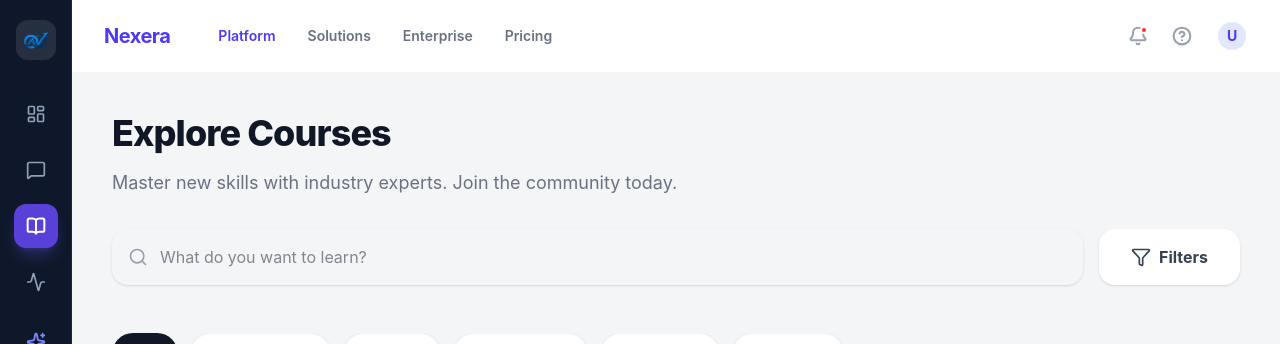
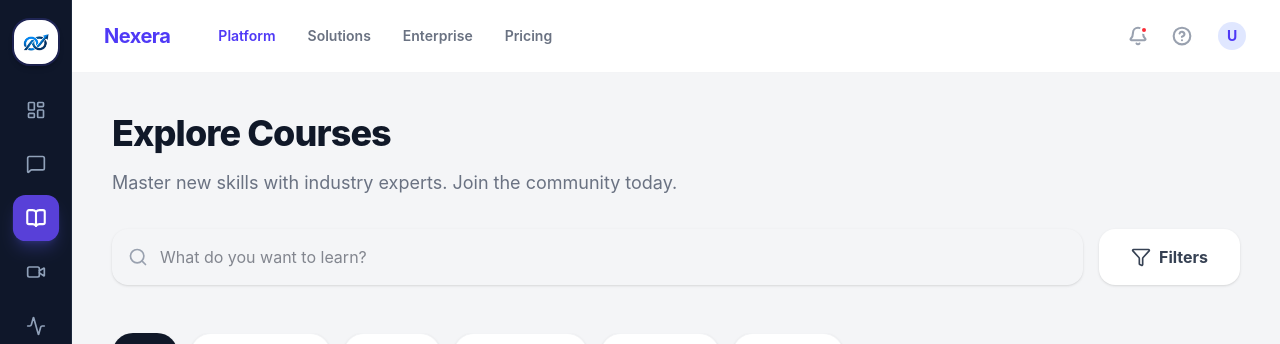
Before and after one commit to kavyareddy1313/Nexera, a React (Vite) app in the folder Frontend/: page /courses in a window 1280 px wide. Shown: the top 344 px of the page. Built offline with nearby package versions, Linux system fonts and the light colour scheme; no server answers; sample sign-in values are in the browser's storage.

Commit message:
Fix logo visibility with high-contrast card and unify global navigation rail across pages

```diff
--- a/Frontend/src/components/layout/GlobalNavRail.jsx
+++ b/Frontend/src/components/layout/GlobalNavRail.jsx
@@ -4,6 +4,7 @@ import {
   LayoutDashboard,
   MessageSquare,
   BookOpen,
+  Video,
   Activity,
   Settings,
   Sparkles,
@@ -20,28 +21,53 @@ export function GlobalNavRail({ activeRoute = "/chat" }) {
     { route: "/dashboard", label: "Dashboard", icon: LayoutDashboard },
     { route: "/chat", label: "Messages", icon: MessageSquare },
     { route: "/courses", label: "Courses", icon: BookOpen },
-    { route: "/activity", label: "Activity", icon: Activity },
+    {
+      route: "/live",
+      label: "Live Classes",
+      icon: Video,
+      action: (e) => {
+        e.preventDefault();
+        toast("Access live sessions from your courses or chat header!", { icon: "📹" });
+      }
+    },
+    {
+      route: "/activity",
+      label: "Activity",
+      icon: Activity,
+      action: (e) => {
+        e.preventDefault();
+        toast("Activity analytics coming soon!", { icon: "📊" });
+      }
+    },
   ];
 
   return (
     <aside className="w-[72px] h-full bg-[#0F172A] text-slate-400 flex flex-col items-center py-5 z-30 shrink-0 select-none border-r border-slate-800">
-      {/* Brand Logo */}
-      <Link to="/dashboard" className="w-10 h-10 mb-8 flex items-center justify-center rounded-xl bg-white/10 hover:bg-white/15 transition-all p-1.5 group">
-        <img src={logoUrl} alt="Nexera" className="w-full h-full object-contain group-hover:scale-105 transition-transform" />
+      {/* Brand Logo with High Contrast Background */}
+      <Link
+        to="/dashboard"
+        className="w-11 h-11 mb-6 flex items-center justify-center rounded-2xl bg-white shadow-md shadow-black/25 hover:scale-105 active:scale-95 transition-all p-2 group ring-2 ring-indigo-500/20"
+        title="Nexera Home"
+      >
+        <img
+          src={logoUrl}
+          alt="Nexera"
+          className="w-full h-full object-contain group-hover:scale-105 transition-transform"
+        />
       </Link>
 
       {/* Main Navigation Links */}
-      <nav className="flex flex-col gap-3 flex-1 w-full px-3">
-        {navItems.map(({ route, label, icon: Icon }) => {
+      <nav className="flex flex-col gap-2.5 flex-1 w-full px-3">
+        {navItems.map(({ route, label, icon: Icon, action }) => {
           const isActive = currentPath.startsWith(route);
           return (
             <div key={route} className="relative group flex justify-center">
               <Link
-                to={route === "/activity" ? "#" : route}
-                onClick={route === "/activity" ? (e) => { e.preventDefault(); toast("Activity view coming soon!", { icon: "📊" }); } : undefined}
+                to={action ? "#" : route}
+                onClick={action}
                 className={`w-11 h-11 rounded-xl flex items-center justify-center transition-all ${
                   isActive
-                    ? "bg-[#5840D8] text-white shadow-lg shadow-indigo-500/25"
+                    ? "bg-[#5840D8] text-white shadow-lg shadow-indigo-500/25 scale-105"
                     : "text-slate-400 hover:text-white hover:bg-slate-800/80"
                 }`}
                 title={label}
@@ -57,10 +83,10 @@ export function GlobalNavRail({ activeRoute = "/chat" }) {
           );
         })}
 
-        {/* Nexera AI Assistant Direct Rail Trigger */}
+        {/* Nexera AI Assistant Trigger */}
         <div className="relative group flex justify-center mt-1">
           <button
-            onClick={() => window.dispatchEvent(new CustomEvent('toggle-nexera-ai'))}
+            onClick={() => window.dispatchEvent(new CustomEvent("toggle-nexera-ai"))}
             className="w-11 h-11 rounded-xl flex items-center justify-center text-indigo-400 hover:text-white hover:bg-indigo-600/30 transition-all shadow-xs"
             title="Nexera AI Assistant"
           >
--- a/Frontend/src/pages/StudentDashboard.jsx
+++ b/Frontend/src/pages/StudentDashboard.jsx
@@ -1,6 +1,6 @@
 import React from 'react';
 import useAuthStore from '../store/useAuthStore';
-import Sidebar from '../components/Sidebar';
+import { GlobalNavRail } from '../components/layout/GlobalNavRail';
 import { DashboardSidebar } from '../components/dashboard/DashboardSidebar';
 import { DashboardTopNav } from '../components/dashboard/DashboardTopNav';
 import { DashboardWorkspace } from '../components/dashboard/DashboardWorkspace';
@@ -9,12 +9,16 @@ export default function StudentDashboard() {
   const { user } = useAuthStore();
 
   return (
-    <div className="flex h-screen bg-white overflow-hidden font-sans">
-      <Sidebar />
-      <DashboardSidebar />
-      <div className="flex-1 flex flex-col min-w-0">
+    <div className="flex h-screen bg-[#f8f9fc] overflow-hidden font-sans">
+      <GlobalNavRail activeRoute="/dashboard" />
+      <div className="flex flex-col flex-1 h-full min-w-0">
         <DashboardTopNav user={user} />
-        <DashboardWorkspace />
+        <div className="flex flex-1 h-full overflow-hidden">
+          <div className="hidden lg:flex h-full">
+            <DashboardSidebar />
+          </div>
+          <DashboardWorkspace />
+        </div>
       </div>
     </div>
   );
```
